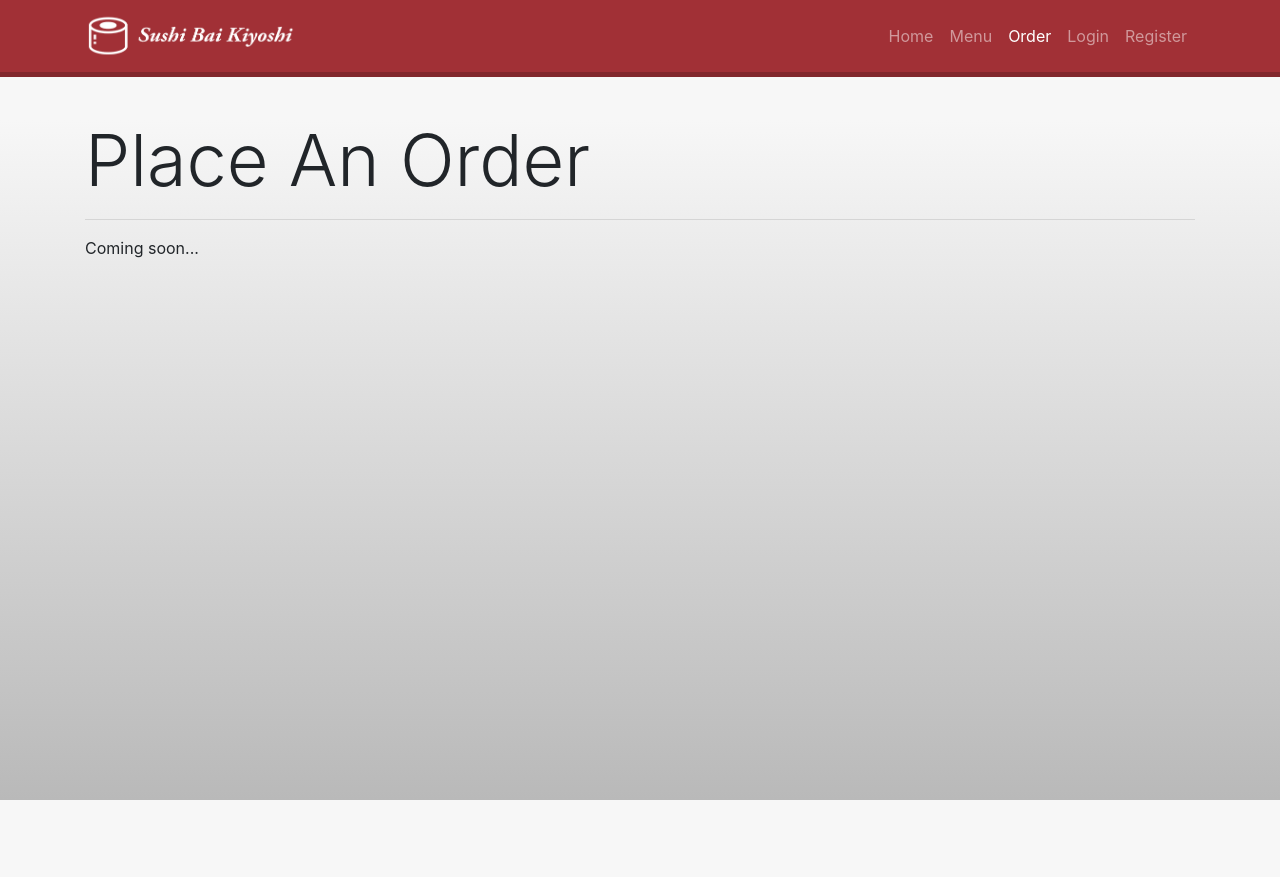
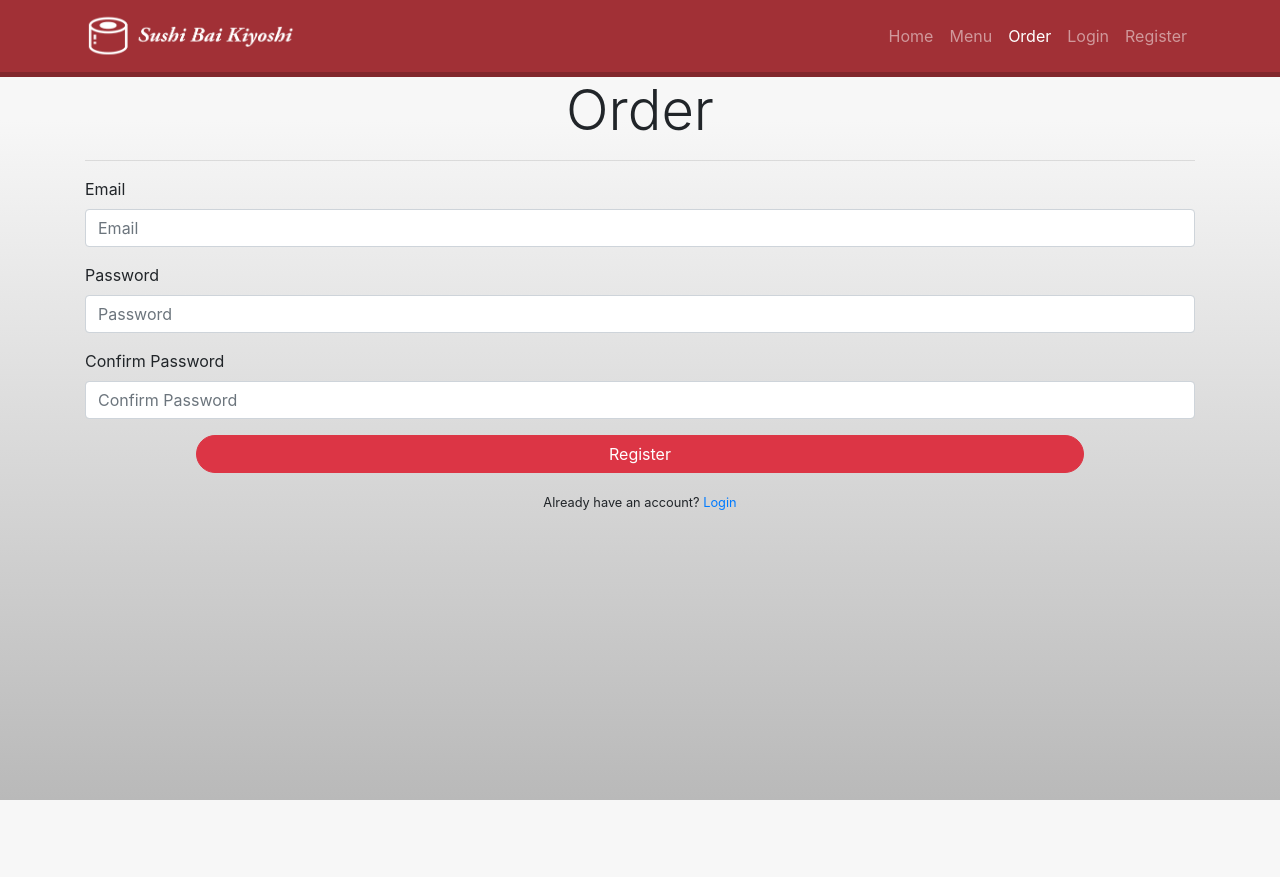
Before and after one commit to jzbakos/sushi-bai-kiyoshi, a Flask app: page /order in a window 1280 px wide. Before the commit the page ends 800 px from the top, so only its background shows below. Run offline with Flask 2, Linux system fonts and the light colour scheme; some libraries are stand-ins or nearby versions.

Commit message:
Added pages

```diff
--- a/app.py
+++ b/app.py
@@ -34,6 +34,6 @@
     return render_template("public/login.html")
 
 
-port = os.environ["PORT"]
-# port = 5000
+# port = os.environ["PORT"]
+port = 5000
 app.run(host="0.0.0.0", port=port)
--- a/static/css/style.css
+++ b/static/css/style.css
@@ -1,4 +1,9 @@
+html {
+  height: 100%;
+}
+
 body {
+  height: 100%;
   background: rgb(185, 185, 185);
   background: linear-gradient(
       0deg,
@@ -6,6 +11,10 @@
       rgb(247, 247, 247) 85%
     )
     fixed;
+}
+
+main {
+  height: 100%;
 }
 
 .bg-dark-red {
@@ -22,8 +31,26 @@
 
 #navbar {
   border-bottom: 5px rgb(129, 39, 44) solid;
-  margin-bottom: 40px;
   min-height: 70px;
+}
+
+/* #big-img-container {
+  background: url("../../static/img/sushi-bg.jpg") no-repeat center center;
+  -webkit-background-size: cover;
+  -moz-background-size: cover;
+  -o-background-size: cover;
+  background-size: cover;
+  width: 100%;
+  margin: 0;
+  height: 100%;
+} */
+
+#big-img {
+  width: 100%;
+}
+
+#content-container {
+  text-align: center;
 }
 
 #login-panel,
@@ -33,7 +60,7 @@
   padding: 20px;
   margin-top: 5%;
   min-width: 300px;
-  max-width: 20%;
+  max-width: 22%;
 }
 
 #login-button,
--- a/templates/public/index.html
+++ b/templates/public/index.html
@@ -1,10 +1,11 @@
 {% extends 'public/templates/base.html' %} {% block title %}Home{% endblock %}
 {% set active_page = "home" %} {% block body %}
 
+<div class="container-fluid" id="big-img-container">
   <div class="container">
     <div class="row">
-    <div class="col">
-      <h1 class="display-3">Welcome</h1>
+      <div class="col" style="padding: 0">
+        <h1 class="display-4 center-title">Welcome</h1>
         <hr />
         <p>
           This is the official website for <strong>Sushi Bai Kiyoshi</strong>!
@@ -14,3 +15,4 @@
   </div>
 
   {% endblock %}
+</div>
--- a/templates/public/order.html
+++ b/templates/public/order.html
@@ -1,12 +1,49 @@
 {% extends 'public/templates/base.html' %} {% block title %}Order{% endblock %}
 {% set active_page = "order" %} {% block body %}
 
-<div class="container">
+<div id="order-panel" class="container">
   <div class="row">
     <div class="col">
-      <h1 class="display-3">Place An Order</h1>
+      <h1 class="display-4 center-title">Order</h1>
       <hr />
-      <p>Coming soon...</p>
+      <form>
+        <div class="form-group">
+          <label for="registerEmail">Email</label>
+          <input
+            type="email"
+            class="form-control"
+            id="registerEmail"
+            aria-describedby="emailHelp"
+            placeholder="Email"
+          />
+        </div>
+        <div class="form-group">
+          <label for="registerPassword">Password</label>
+          <input
+            type="password"
+            class="form-control"
+            id="registerPassword"
+            placeholder="Password"
+          />
+        </div>
+        <div class="form-group">
+          <label for="registerConfirmPassword">Confirm Password</label>
+          <input
+            type="password"
+            class="form-control"
+            id="registerConfirmPassword"
+            placeholder="Confirm Password"
+          />
+        </div>
+        <div class="form-group text-center">
+          <button id="register-button" type="submit" class="btn btn-danger">
+            Register
+          </button>
+        </div>
+        <div class="form-group text-center">
+          <small>Already have an account? <a href="/login">Login</a></small>
+        </div>
+      </form>
     </div>
   </div>
 </div>
```
Also changed, not shown: templates/public/dashboard.html (added, +14 -0 lines), templates/public/profile.html (added, +14 -0 lines), static/img/sushi-bg-01.jpg (added), static/img/sushi-bg-02.jpg (added), static/img/sushi-bg-03.jpg (added). Lines whose indentation alone changed are shown as unchanged.
